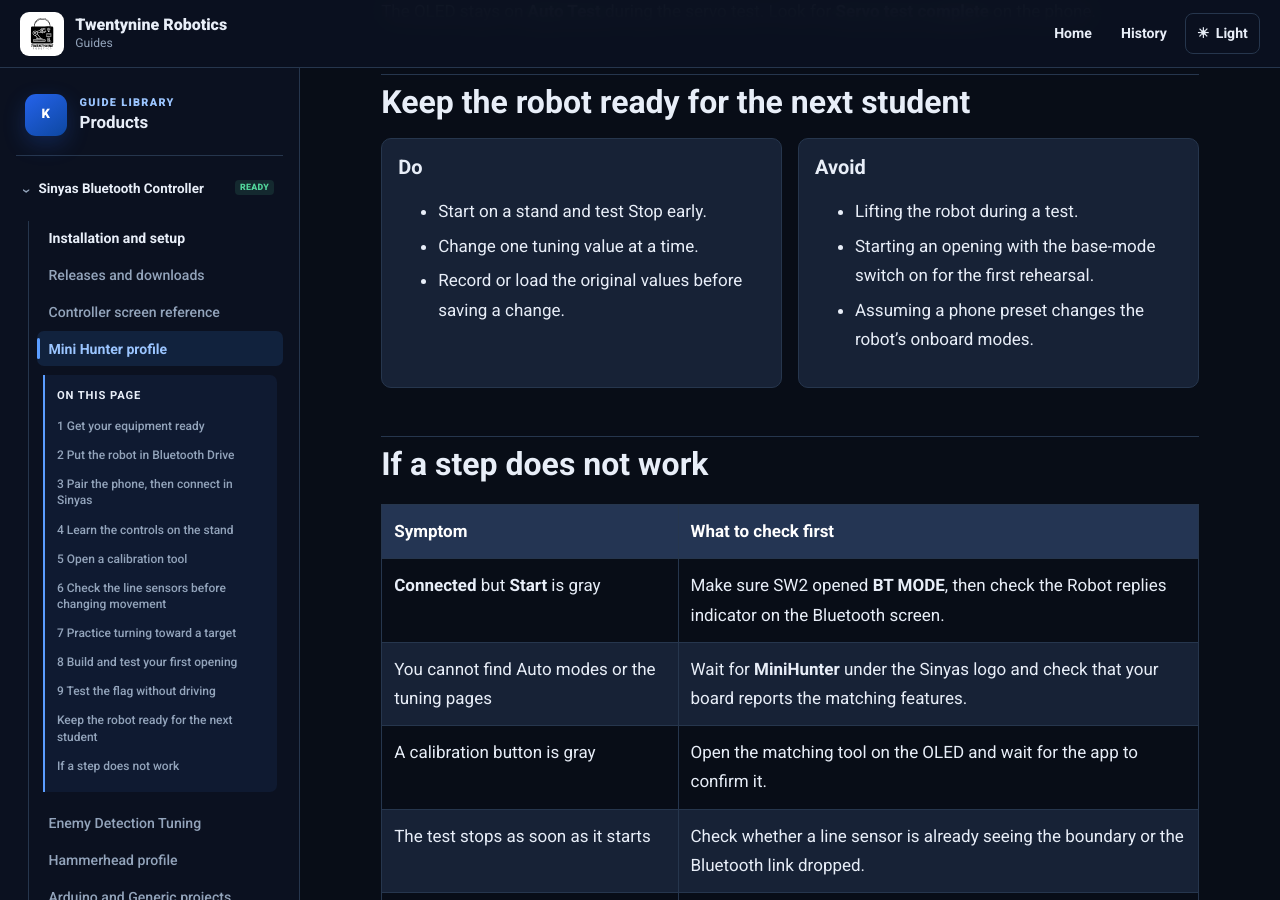
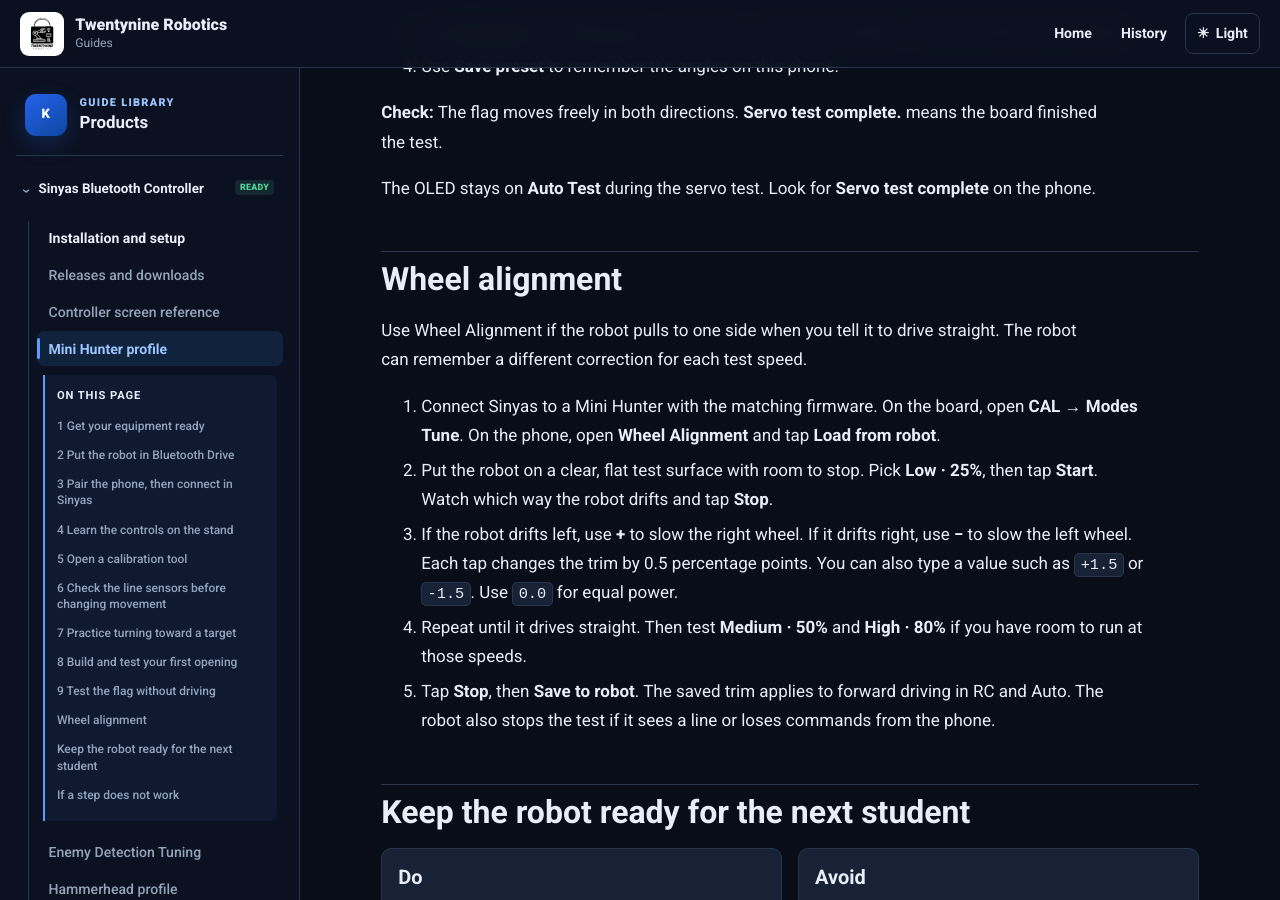
Before and after one commit to aj-morales99/twentynine-robotics-guides, a Jekyll site: the page built from docs/sinyas/mini-hunter.md, in a window 1280 px wide and 900 px high, scrolled down 12875 px. Built offline with Jekyll 4.4.1, drawn with Linux system fonts in a browser that asks for light colours; some of the changed text lies outside the part shown.

Commit message:
Publish Sinyas V1.1.1 and update the Mini Hunter guide

```diff
--- a/docs/sinyas/mini-hunter.md
+++ b/docs/sinyas/mini-hunter.md
@@ -122,6 +122,7 @@ The blue OLED illustrations below are simulations of the **MiniHunterV2.8_Advanc
 | What you want to try | OLED label | Phone menu |
 | --- | --- | --- |
 | Detect the white boundary | **Line Tune** | **Line Detection Tuning** |
+| Make the robot drive straight | **Modes Tune** | **Wheel Alignment** |
 | Turn toward another robot | **Enemy Tune** or **PID Tune** | **Enemy Detection Tuning** |
 | Rehearse the first movements | **Auto Test** | **Auto modes → Opening** |
 | Check the flag by itself | **Auto Test** | **Auto modes → Flag servo** |
@@ -163,11 +164,12 @@ A line sensor measures the surface underneath it. The **Pot** value comes from t
 
 ### Adjust the robot’s response to the line
 
-1. Open **Left**, **Right**, or **Both**. Pick the tab for the sensor condition you want to tune.
-2. Change one field at a time. **Reverse power** controls how hard it backs away. **Minimum reverse** controls the minimum backing time. **Turn power** and **Turn time** control the turn that follows. **1000 ms** is one second.
-3. Leave **Shared** alone on your first run. Those settings affect all three tabs, including how quickly reverse power rises and how long the robot waits for the line to clear.
-4. Start on the stand with **Forward speed** at **0%** and trigger each sensor with a sample of the line. When supervised on the test surface, increase forward speed gradually. Use **Stop test** before picking up the robot or saving.
-5. Choose **Save to robot** to write the line-recovery settings to the board. **Load from robot** reads its saved values. **Phone presets** lets you keep a named copy on your phone.
+1. Pick **1 kg** or **3 kg** from the **Line profile** dropdown at the bottom. The profile loads recovery settings across all four tabs. To store your own settings on the phone, pick one of the three **Custom** slots, edit the settings, then use the pencil beside the dropdown to name and save the slot.
+2. Open **Left**, **Right**, or **Both**. Pick the tab for the sensor condition you want to tune.
+3. Change one field at a time. **Reverse power** controls how hard it backs away. **Minimum reverse** controls the minimum backing time. **Turn power** and **Turn time** control the turn that follows. **1000 ms** is one second.
+4. Leave **Shared** alone on your first run. Those settings affect all three recovery tabs, including how quickly reverse power rises and how long the robot waits for the line to clear.
+5. Start on the stand with **Forward speed** at **0%** and trigger each sensor with a sample of the line. When supervised on the test surface, increase forward speed gradually. Use **Stop test** before picking up the robot or saving.
+6. Choose **Save to robot** to write the displayed settings to the board. **Load from robot** reads the board's saved values.
 
 **Check:** A left hit and a right hit should produce different escape turns. Each sensor should still report floor and line correctly. This tool uses the line sensors without target tracking.
 
@@ -267,6 +269,16 @@ If the app only offers **Save preset**, check [Sinyas releases](releases.html) f
 
 The OLED stays on **Auto Test** during the servo test. Look for **Servo test complete** on the phone.
 
+## Wheel alignment
+
+Use Wheel Alignment if the robot pulls to one side when you tell it to drive straight. The robot can remember a different correction for each test speed.
+
+1. Connect Sinyas to a Mini Hunter with the matching firmware. On the board, open **CAL → Modes Tune**. On the phone, open **Wheel Alignment** and tap **Load from robot**.
+2. Put the robot on a clear, flat test surface with room to stop. Pick **Low · 25%**, then tap **Start**. Watch which way the robot drifts and tap **Stop**.
+3. If the robot drifts left, use **+** to slow the right wheel. If it drifts right, use **−** to slow the left wheel. Each tap changes the trim by 0.5 percentage points. You can also type a value such as `+1.5` or `-1.5`. Use `0.0` for equal power.
+4. Repeat until it drives straight. Then test **Medium · 50%** and **High · 80%** if you have room to run at those speeds.
+5. Tap **Stop**, then **Save to robot**. The saved trim applies to forward driving in RC and Auto. The robot also stops the test if it sees a line or loses commands from the phone.
+
 ## Keep the robot ready for the next student
 
 <div class="do-dont">
```
Also changed, not shown: docs/sinyas/controller-reference.md (+3 -1 lines), docs/sinyas/releases.md (+24 -1 lines), 2 other files.
